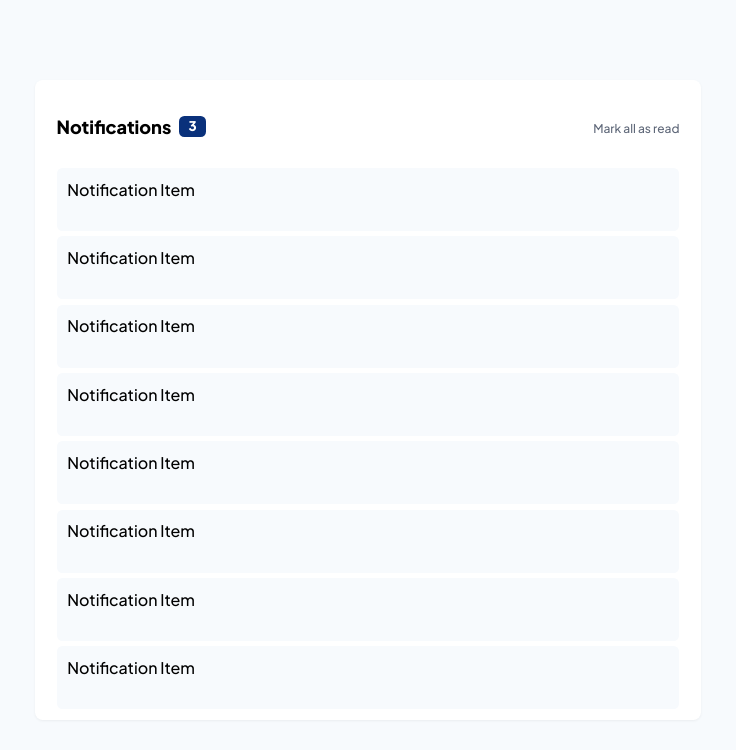
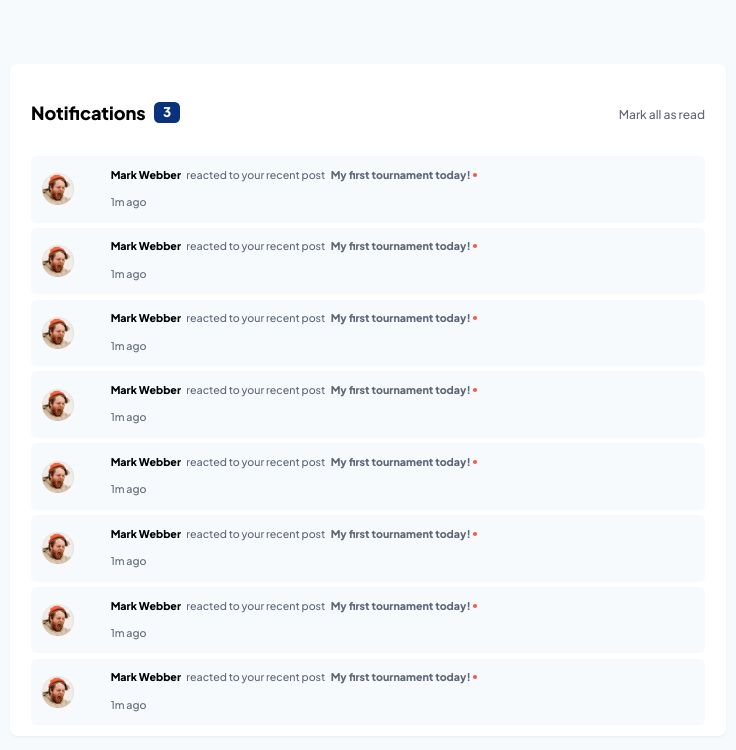
Before and after one commit to pkthunder87/notifications-page, a React (Vite) app: page / in a window 1280 px wide. Shown: the top 750 px of the page, without its empty margins (272-1008 px from the left). Built offline with nearby package versions, Linux system fonts and the light colour scheme.

Commit message:
Feat: Add initial code to NotificationItem

```diff
--- a/src/App.jsx
+++ b/src/App.jsx
@@ -3,7 +3,7 @@ import NotificationsTop from './components/NotificationsTop';
 
 function App() {
   return (
-    <div className="grid h-[80dvh] w-[52dvw] grid-rows-[12.5%_87.5%] rounded-xl bg-white px-8 py-4 text-2xl drop-shadow-sm">
+    <div className="grid h-[84dvh] w-[56dvw] grid-rows-[12.5%_87.5%] rounded-xl bg-white px-8 py-4 text-2xl drop-shadow-sm">
       <NotificationsTop />
       <NotificationsList />
     </div>
--- a/src/components/NotificationItem.jsx
+++ b/src/components/NotificationItem.jsx
@@ -1,7 +1,26 @@
 function NotificationItem() {
   return (
-    <div className="h-[12.5%] w-full rounded-lg bg-very-light-grayish-blue p-4">
-      Notification Item
+    <div className="grid h-[12.5%] w-full grid-cols-[10%_90%] grid-rows-2 items-center gap-x-4 rounded-lg bg-very-light-grayish-blue p-2">
+      <div className="row-span-2 ml-2">
+        <img
+          className="h-12 w-12"
+          src="./avatar-mark-webber.webp"
+          alt="Profile image"
+        />
+      </div>
+      <div className=" -ml-1 mt-2 self-start text-wrap text-base">
+        <span className="font-extrabold">Mark Webber</span>
+        <span className="ml-2 text-dark-grayish-blue">
+          reacted to your recent post
+        </span>
+        <span className="ml-2 font-extrabold text-dark-grayish-blue">
+          My first tournament today!
+        </span>
+        <span className="">
+          <div className=" inline-block h-3 w-3 scale-50 rounded-full bg-red"></div>
+        </span>
+      </div>
+      <div className="-ml-1 -mt-1 text-base text-dark-grayish-blue">1m ago</div>
     </div>
   );
 }
```
